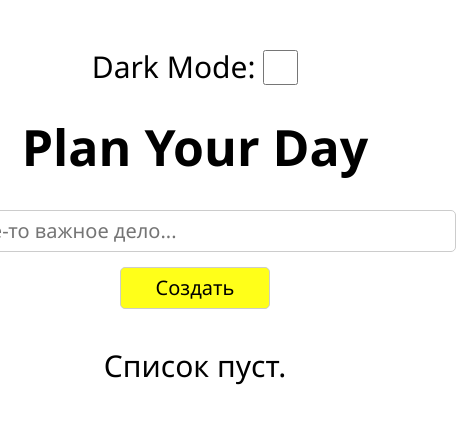
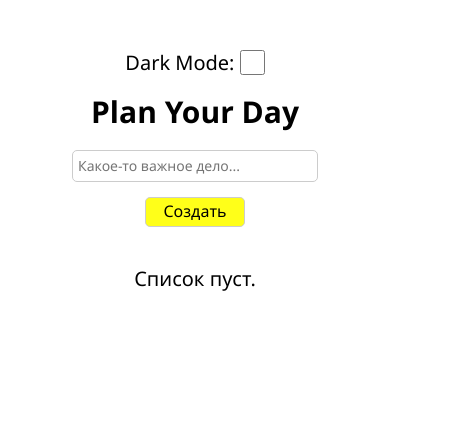
Before and after one commit to michaelspnv/todo-app, a React app: page / in a window 390 px wide. Shown: the top 424 px of the page, 456 px wide, since content can reach past the window. Built offline with nearby package versions, Linux system fonts and the light colour scheme.

Commit message:
responsive design

```diff
--- a/src/components/AddButton.jsx
+++ b/src/components/AddButton.jsx
@@ -16,6 +16,12 @@ const Body = styled.button`
     background-color: var(--add-btn-hov-bg-color);
     border-color: var(--add-btn-hov-border-color);
   }
+
+  @media (max-width: 400px) {
+    width: 100px;
+    height: 30px;
+    font-size: 16px;
+  }
 `
 
 export default function AddButton({ onClick }) {
--- a/src/components/DeleteButton.jsx
+++ b/src/components/DeleteButton.jsx
@@ -9,6 +9,10 @@ const Body = styled.div`
   margin-right: 15px;
   border-radius: 5px;
   cursor: pointer;
+
+  @media (max-width: 400px) {
+    margin-right: 5px;
+  }
 `
 
 const Line = styled.div`
--- a/src/components/Input.jsx
+++ b/src/components/Input.jsx
@@ -10,6 +10,15 @@ const Body = styled.input`
   outline: none;
   border: 1px solid #ccc;
   border-radius: 5px;
+
+  @media (max-width: 767px) {
+    max-width: 60%;
+  }
+
+  @media (max-width: 400px) {
+    font-size: 14px;
+    padding: 5px;
+  }
 `
 
 export default function Input({ onChange, value, input }) {
--- a/src/components/ThemeSwitcher.jsx
+++ b/src/components/ThemeSwitcher.jsx
@@ -10,11 +10,20 @@ const Body = styled.div`
 const Checkbox = styled.input`
   width: 35px;
   height: 35px;
+
+  @media (max-width: 400px) {
+    width: 25px;
+    height: 25px;
+  }
 `
 
 const Label = styled.label`
   font-size: 30px;
   color: var(--main);
+
+  @media (max-width: 400px) {
+    font-size: 20px;
+  }
 `
 
 export default function ThemeSwitcher() {
--- a/src/components/Title.jsx
+++ b/src/components/Title.jsx
@@ -4,6 +4,10 @@ import styled from "styled-components"
 const Body = styled.h1`
   font-size: 50px;
   color: var(--main);
+
+  @media (max-width: 400px) {
+    font-size: 30px;
+  }
 `
 
 export default function Title() {
--- a/src/components/TodoItem.jsx
+++ b/src/components/TodoItem.jsx
@@ -12,9 +12,18 @@ const Body = styled.div`
   height: 70px;
   color: var(--main);
   padding: 0 20px;
-  margin-bottom: 20px;
+  margin: 0 auto 20px;
   border: 1px solid var(--todo-item-border-color);
   border-radius: 10px;
+
+  @media (max-width: 767px) {
+    max-width: 80%;
+  }
+
+  @media (max-width: 400px) {
+    max-width: 70%;
+    height: 6 0px;
+  }
 `
 
 const StateGroup = styled.div`
@@ -26,11 +35,20 @@ const StateGroup = styled.div`
 const Number = styled.p`
   font-size: 20px;
   margin-right: 10px;
+
+  @media (max-width: 400px) {
+    font-size: 16px;
+  }
 `
 
 const Checkbox = styled.input`
   width: 20px;
   height: 20px;
+
+  @media (max-width: 400px) {
+    width: 16px;
+    height: 16px;
+  }
 `
 
 const Title = styled.p`
@@ -38,6 +56,10 @@ const Title = styled.p`
   left: 50%;
   transform: translateX(-50%);
   font-size: 20px;
+
+  @media (max-width: 400px) {
+    font-size: 16px;
+  }
 `
 
 const CrossedOutTitle = styled.p`
@@ -46,6 +68,10 @@ const CrossedOutTitle = styled.p`
   transform: translateX(-50%);
   font-size: 20px;
   text-decoration: line-through;
+
+  @media (max-width: 400px) {
+    font-size: 16px;
+  }
 `
 
 export default function TodoItem({ id, number, title, isCompleted }) {
--- a/src/components/TodoList.jsx
+++ b/src/components/TodoList.jsx
@@ -10,6 +10,10 @@ const EmptyList = styled.p`
   font-size: 30px;
   margin: 0;
   color: var(--main);
+
+  @media (max-width: 400px) {
+    font-size: 20px;
+  }
 `
 
 export default function TodoList({ tasks }) {
```
